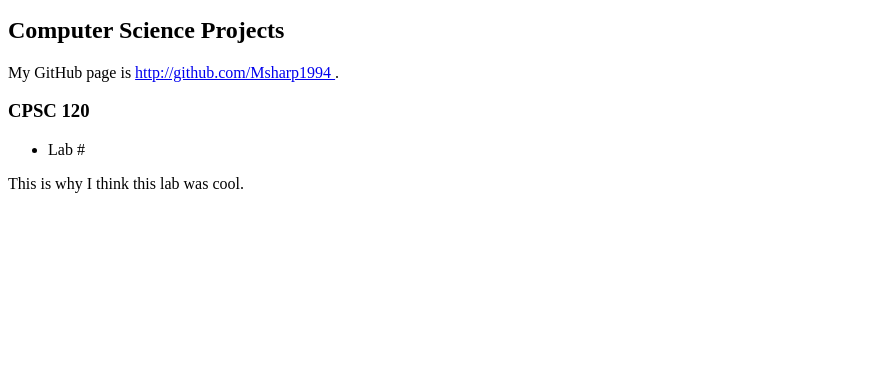
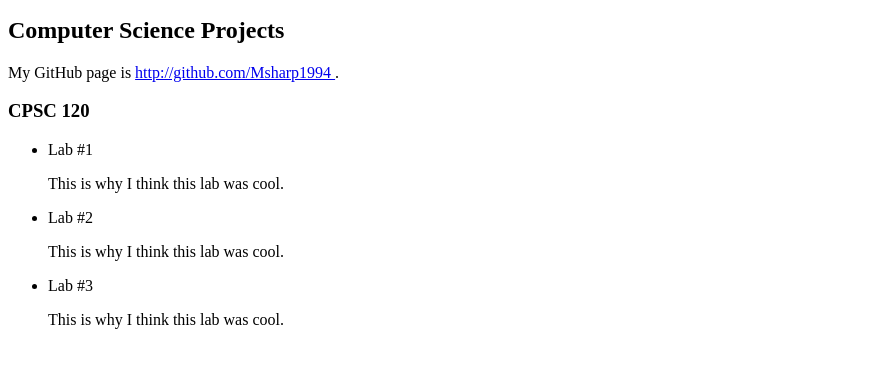
Before and after one commit to Msharp1994/Msharp1994.github.io, a plain HTML site: page index.html in a window 1280 px wide. Shown: the part 101-468 px from the top of the page, without its empty margins (0-881 px from the left). Drawn offline with Linux system fonts and the light colour scheme.

Commit message:
Update index.html

```diff
--- a/index.html
+++ b/index.html
@@ -3,14 +3,19 @@
     <body>
         <h1> Hello World </h1>
         <p> This is my home page! My name is Michael Sharp and I am a student at <a href="http://www.fullerton.edu/">Cal State Fullerton</a> and my major is Computer Science. </p>
-
         <h2>Computer Science Projects </h2>
         <p> My GitHub page is <a href= "http://github.com/Msharp1994"> http://github.com/Msharp1994 </a>.</p>
-
         <h3> CPSC 120 </h3>
         <ul>
-            <li>Lab #</li>
+            <li>Lab #1</li>
+            <p> This is why I think this lab was cool.</p>
+
+            <li>Lab #2</li>
+            <p> This is why I think this lab was cool.</p>
+
+            <li>Lab #3</li>
+            <p> This is why I think this lab was cool.</p>
         </ul>
-        <p> This is why I think this lab was cool.</p>
+
     </body>
 </html>
```
